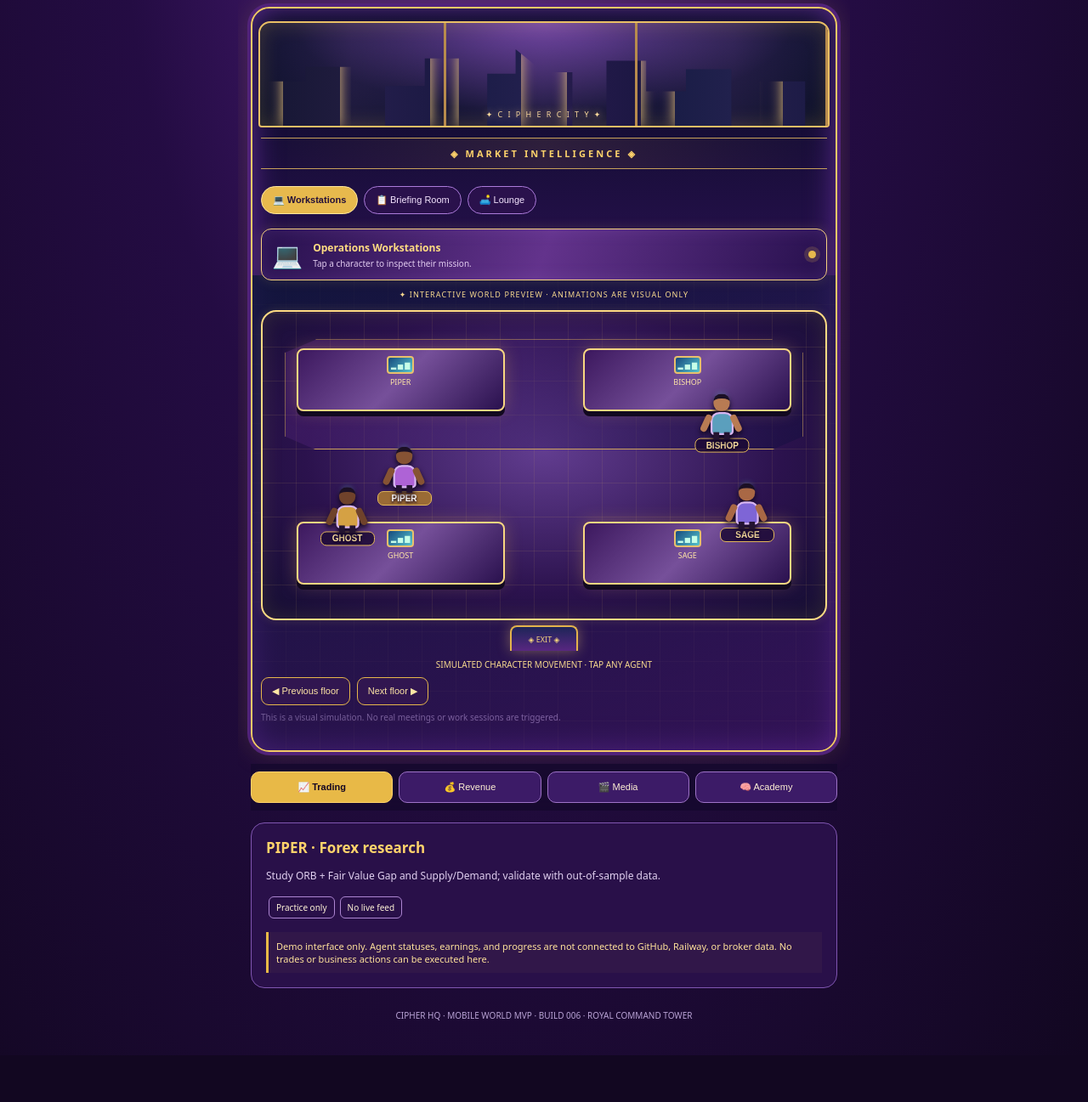
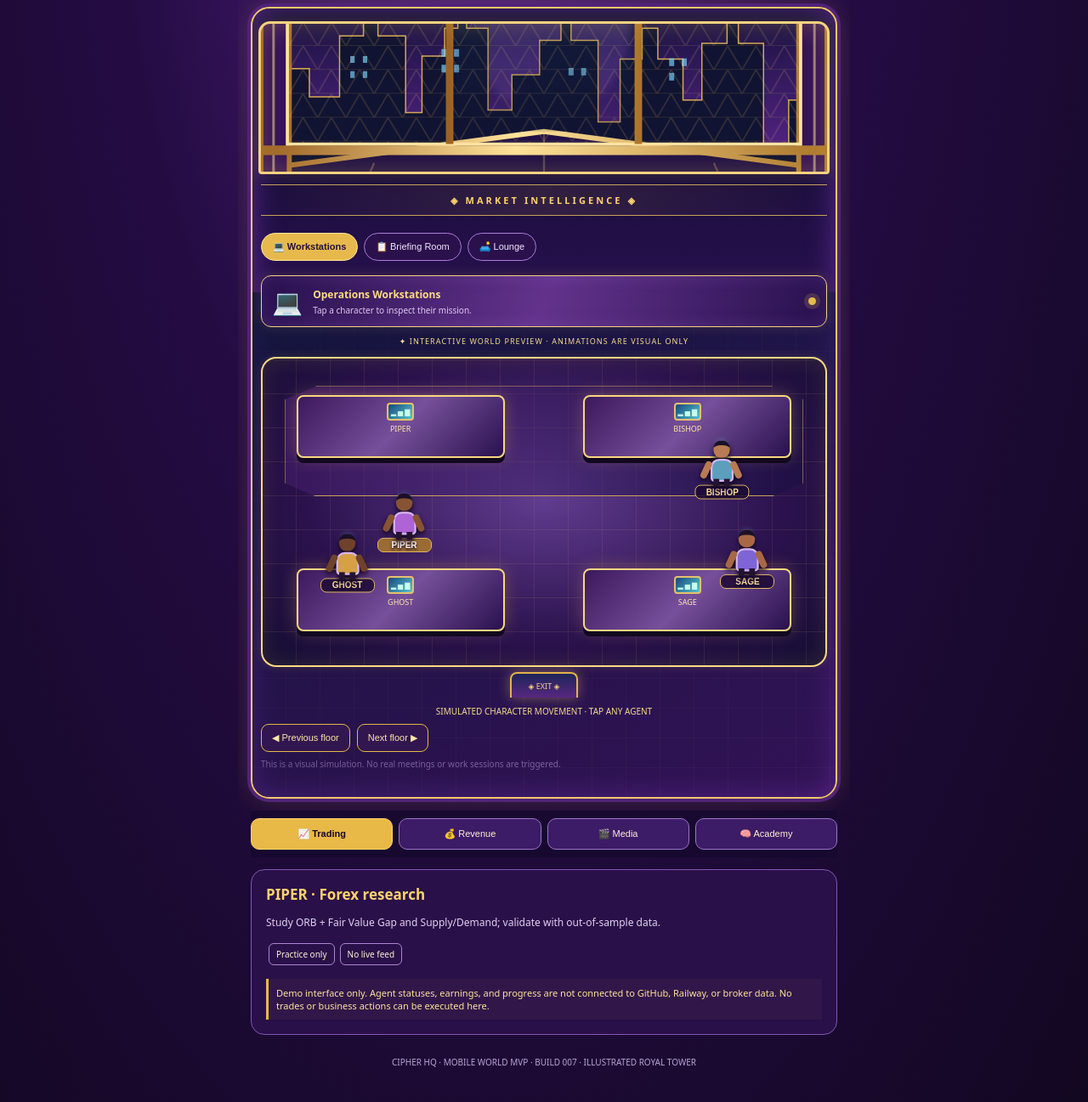
Before and after one commit to MindBlown23/cipher-hq-mobile, a plain HTML site: page index.html in a window 1280 px wide. Shown: the part 330-1627 px from the top of the page at 85% size. Before the commit the page ends 1572 px from the top, so only its background shows below. Drawn offline with Linux system fonts and the light colour scheme.

Commit message:
Display dedicated Afrofuturist illustrated skyline in mobile headquarters

```diff
--- a/index.html
+++ b/index.html
@@ -90,6 +90,12 @@ html,body{max-width:100%;overflow-x:hidden}.app{width:100%;overflow:hidden}.floo
 .office-door{background:linear-gradient(#1e2558,#582781);box-shadow:0 0 15px #efc96e66}
 .hero{border-color:#d3a45d;box-shadow:inset 0 0 25px #e6c36a16}
 @media(max-width:420px){.sky{height:102px}.sky:after{font-size:8px}.floor{padding-left:8px;padding-right:8px}}
+
+/* Build 007: dedicated illustrated architecture asset */
+.sky{height:180px!important;background:#140d32 url('./assets/royal-tower.svg') center 35%/cover no-repeat!important;border:3px solid #f5d280!important;box-shadow:inset 0 0 28px #f4c55b44,0 0 20px #f1bf6330!important}
+.sky:before,.sky:after{display:none!important}
+.sky .window{background:transparent!important;border:0!important;box-shadow:none!important}
+@media(max-width:420px){.sky{height:155px!important}}
 </style></head><body><main class="app">
 <header><div><div class="brand">◈ CIPHER HQ</div><div class="sub">AUTONOMOUS OPERATIONS WORLD</div></div><div class="pill">◆ PROTOTYPE</div></header>
 <section class="hero"><div class="sub">COMMAND CENTER · MOBILE EDITION</div><h1>Welcome to Headquarters</h1><div class="muted">A Wakanda-inspired, Wall Street-powered agent world. Select a workstation to inspect its mission.</div><div class="metrics"><div class="metric"><b>4</b><span>Agent stations</span></div><div class="metric"><b>0</b><span>Verified live feeds</span></div><div class="metric"><b>DEMO</b><span>Data mode</span></div></div></section>
@@ -97,7 +103,7 @@ html,body{max-width:100%;overflow-x:hidden}.app{width:100%;overflow:hidden}.floo
 <div class="floor"><div class="sky"><div class="window"></div><div class="window"></div><div class="window"></div></div><div class="sign" id="floorSign">◈ MARKET INTELLIGENCE ◈</div><div class="room-nav" id="roomNav" aria-label="Office rooms"><button data-room="work" aria-pressed="true">💻 Workstations</button><button data-room="briefing" aria-pressed="false">📋 Briefing Room</button><button data-room="lounge" aria-pressed="false">🛋️ Lounge</button></div><div class="room-scene" aria-live="polite"><span class="room-icon" id="roomIcon">💻</span><div><strong id="roomTitle">Operations Workstations</strong><small id="roomDesc">Tap a character to inspect their mission.</small></div><span class="pulse"></span></div><div class="world-note">✦ INTERACTIVE WORLD PREVIEW · ANIMATIONS ARE VISUAL ONLY</div><div class="stations" id="stations"></div><div class="office-door">◈ EXIT ◈</div><div class="office-status">SIMULATED CHARACTER MOVEMENT · TAP ANY AGENT</div><div class="room-actions"><button id="prevFloor" type="button">◀ Previous floor</button><button id="nextFloor" type="button">Next floor ▶</button></div><p class="room-note" id="roomNote">This is a visual simulation. No real meetings or work sessions are triggered.</p></div>
 <div class="tabs" aria-label="Headquarters floors"><button data-floor="trading" aria-pressed="true">📈 Trading</button><button data-floor="revenue" aria-pressed="false">💰 Revenue</button><button data-floor="media" aria-pressed="false">🎬 Media</button><button data-floor="academy" aria-pressed="false">🧠 Academy</button></div>
 <section class="panel" aria-live="polite"><h3 id="agentTitle">Select an agent</h3><p id="agentDesc">Tap any workstation to inspect the agent's assignment, progress requirements, and connection status.</p><div id="agentTags"></div><div class="warning">Demo interface only. Agent statuses, earnings, and progress are not connected to GitHub, Railway, or broker data. No trades or business actions can be executed here.</div></section>
-<footer>CIPHER HQ · MOBILE WORLD MVP · BUILD 006 · ROYAL COMMAND TOWER</footer></main>
+<footer>CIPHER HQ · MOBILE WORLD MVP · BUILD 007 · ILLUSTRATED ROYAL TOWER</footer></main>
 <script>
 const data={
 trading:{label:"TRADING",sign:"◈ MARKET INTELLIGENCE ◈",agents:[
```
